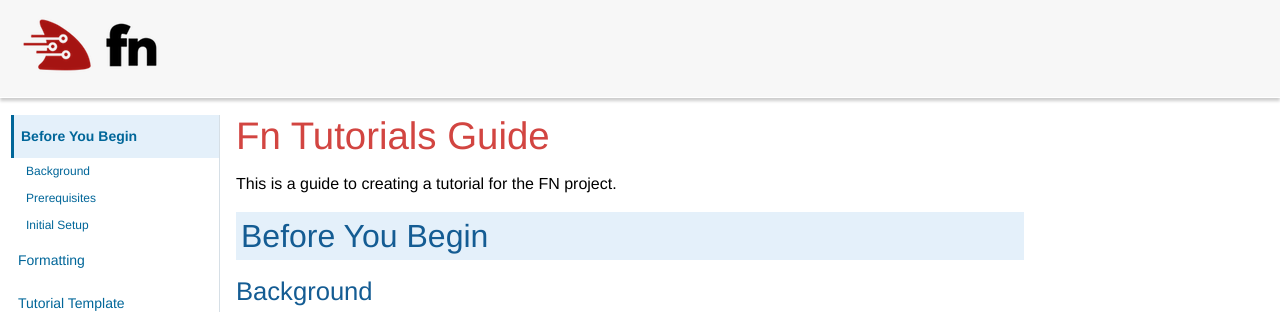
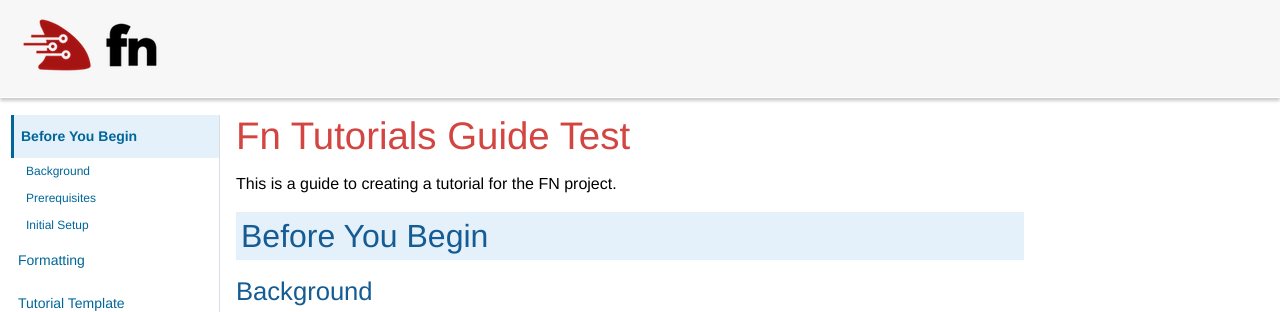
Before and after one commit to michael-w-williams/tutor-proto1, a Jekyll site: the page built from docs/TitleTest.md, in a window 1280 px wide and 900 px high. Shown: the top 312 px of the window. Built offline with Jekyll 4.4.1, drawn with Linux system fonts in a browser that asks for light colours; our own code applies the rules of GitHub Pages for plain Markdown files; some of the changed text lies outside the part shown.

Commit message:
Change to title test

```diff
--- a/docs/TitleTest.md
+++ b/docs/TitleTest.md
@@ -1,7 +1,7 @@
 ---
 layout: tutorial
 ---
-# Fn Tutorials Guide
+# Fn Tutorials Guide Test
 This is a guide to creating a tutorial for the FN project.
 
 ## Before You Begin
```
